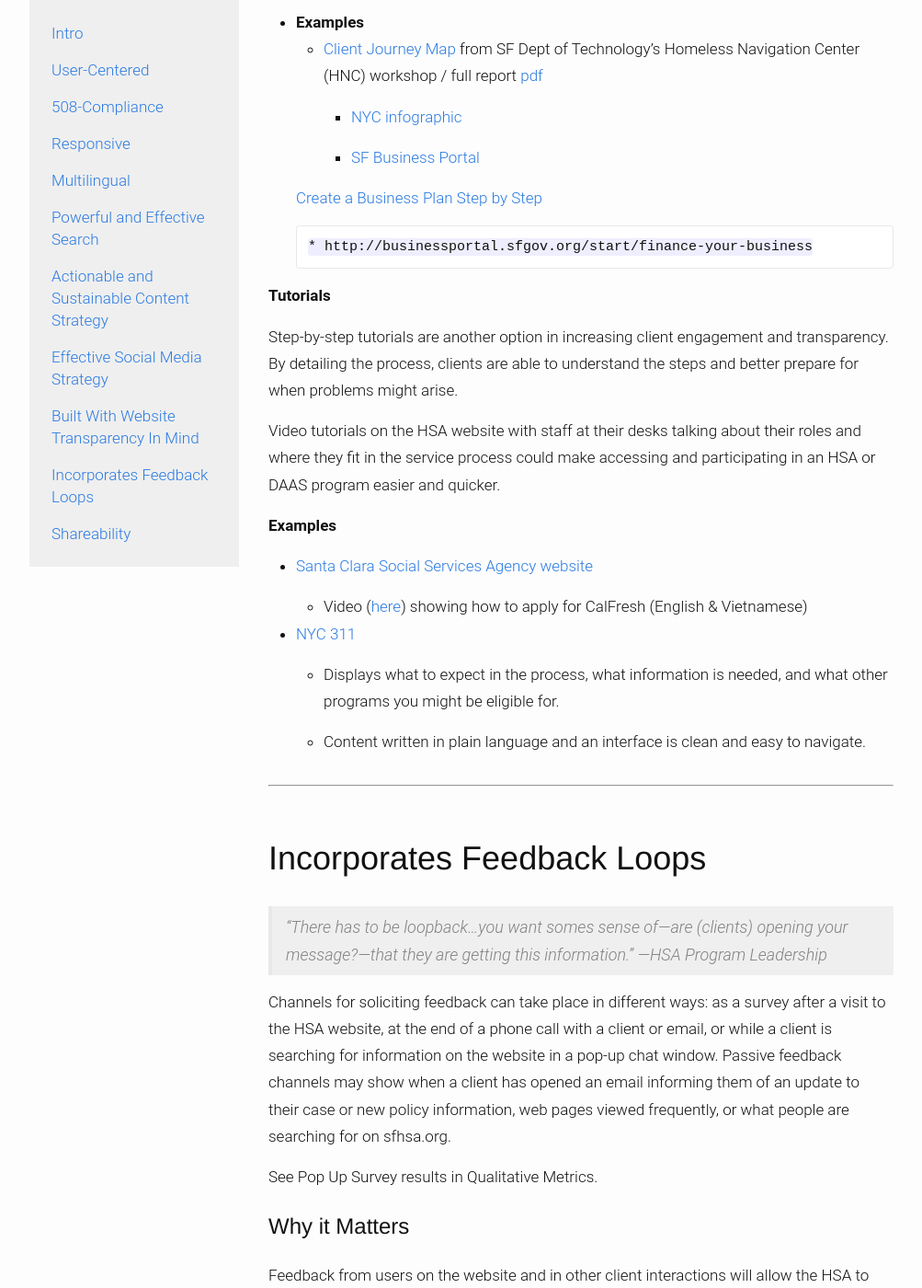
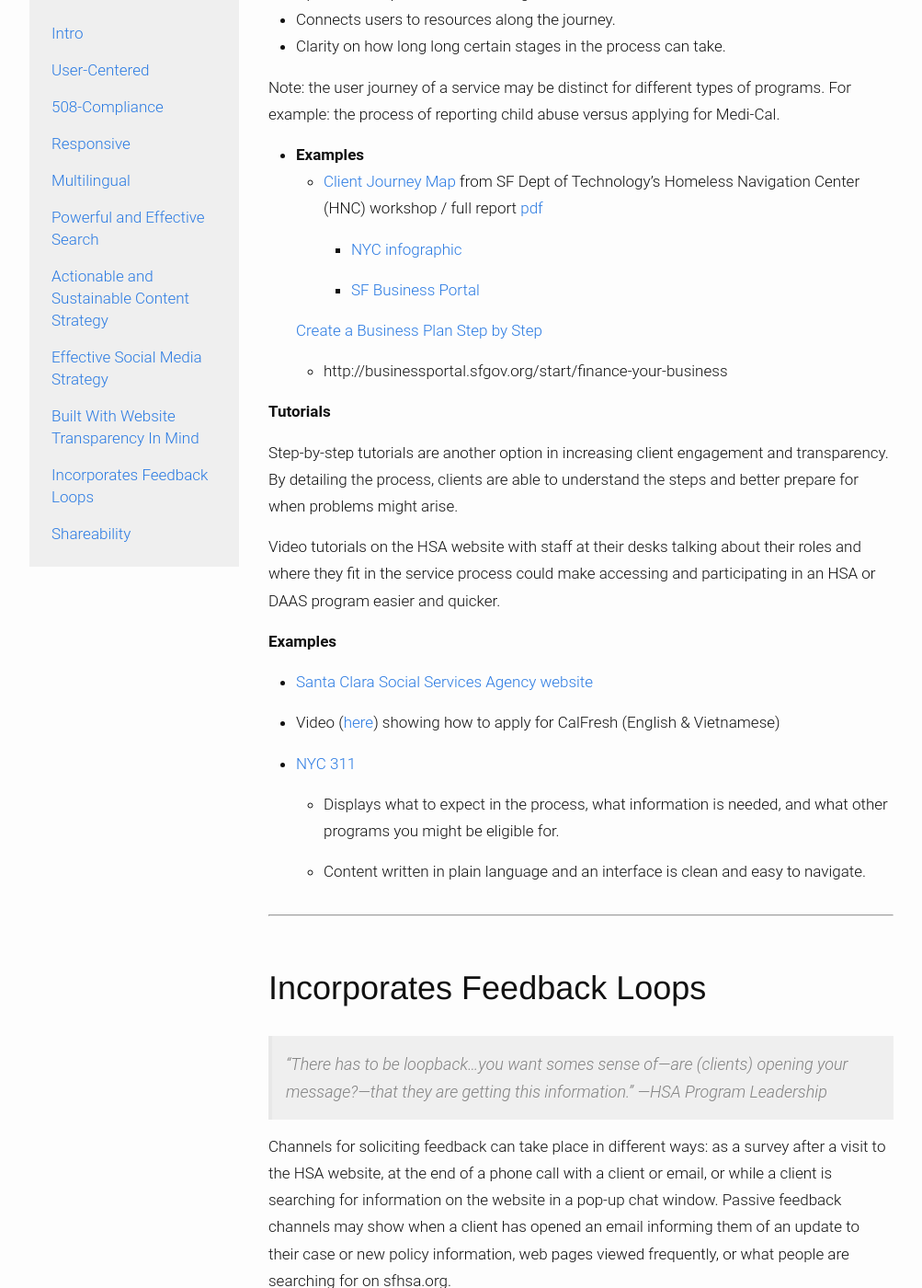
Before and after one commit to exygy-design/hsa-docs, a Jekyll site: the page built from needs.md, in a window 1280 px wide and 1400 px high, scrolled down 14629 px. Shown: the whole window at 92% size, without its empty margins (138-1141 px from the left). Built offline with Jekyll 4.4.1, drawn with Linux system fonts in a browser that asks for light colours; nearby versions of some CDN libraries.

Commit message:
Updating blockquote styles

```diff
--- a/_sass/_base.scss
+++ b/_sass/_base.scss
@@ -115,8 +115,8 @@
     padding-left: $spacing-unit / 2;
     font-size: 18px;
     font-style: italic;
-    padding-top: .5rem;
-    padding-bottom: .5rem;
+    padding-top: 1rem;
+    padding-bottom: 1rem;
 
 
     > :last-child {
--- a/needs.md
+++ b/needs.md
@@ -388,7 +388,7 @@
 
   [Create a Business Plan Step by Step](http://businessportal.sfgov.org/start/create-a-plan)
 
-      * http://businessportal.sfgov.org/start/finance-your-business
+  * http://businessportal.sfgov.org/start/finance-your-business
 
 
 **Tutorials**
@@ -400,7 +400,7 @@
 **Examples**
   * [Santa Clara Social Services Agency website ](https://www.sccgov.org/sites/ssa/Pages/ssa.aspx)
 
-      * Video ([here](https://www.youtube.com/watch?v=I_eKiiohWM0&feature=youtu.be)) showing how to apply for CalFresh (English & Vietnamese)
+  * Video ([here](https://www.youtube.com/watch?v=I_eKiiohWM0&feature=youtu.be)) showing how to apply for CalFresh (English & Vietnamese)
 
   * [NYC 311](http://www1.nyc.gov/311/)
 
```
